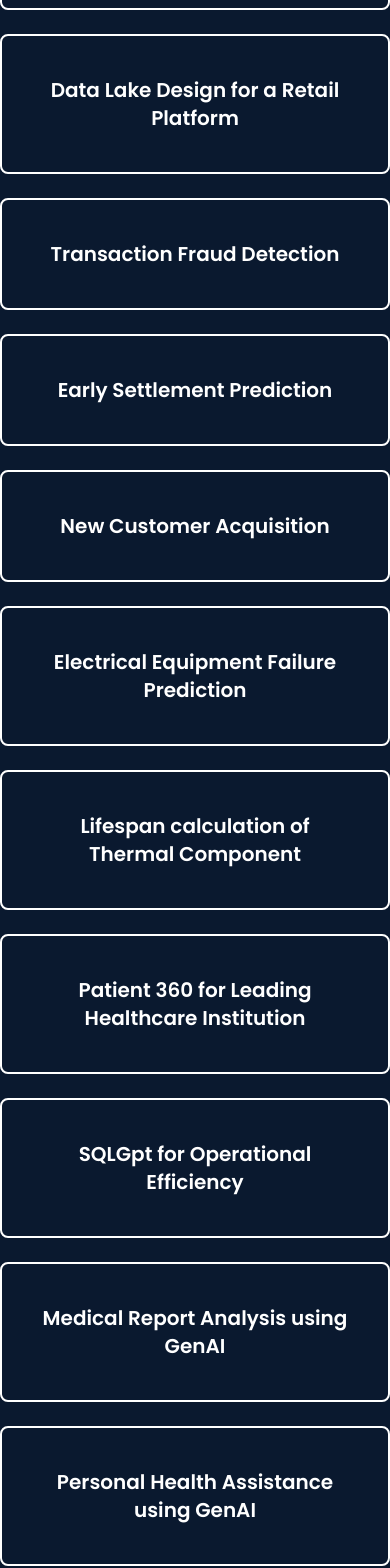
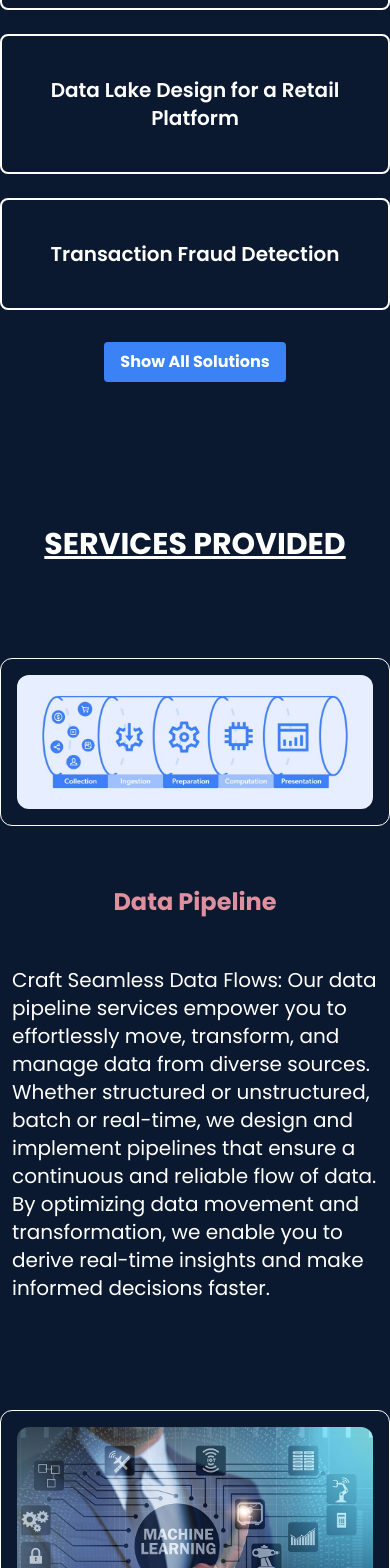
Before and after one commit to souravmandal2004/Aiml-Polestar, a React (Vite) app: page / in a window 390 px wide. Shown: the part 1298-2866 px from the top of the page. Built offline with nearby package versions, Linux system fonts and the light colour scheme.

Commit message:
Dropdown added

```diff
--- a/src/components/Solution.jsx
+++ b/src/components/Solution.jsx
@@ -1,92 +1,83 @@
-import React from 'react';
+import React, { useState, useEffect } from 'react';
 import productImg from "../assets/product.jpg";
 
 function Product() {
+    const [showAll, setShowAll] = useState(false);
+    const [showButton, setShowButton] = useState(true);
+    const [isMobile, setIsMobile] = useState(false);
+
+    useEffect(() => {
+        const handleResize = () => {
+            setIsMobile(window.innerWidth <= 768);
+        };
+
+        handleResize();
+
+        window.addEventListener('resize', handleResize);
+
+        return () => {
+            window.removeEventListener('resize', handleResize);
+        };
+    }, []);
+
+    const handleShowAll = () => {
+        setShowAll(true);
+        setShowButton(false);
+    };
+
     return (
-
-
-
         <div name="solution" className='bg-[#0a192f] w-full overflow-x-hidden'>
-
-            {/* <div className="mt-20 h-screen bg-cover bg-no-repeat" style={{ backgroundImage: `url(${productImg})` }}>
-            </div> */}
-
-
-
             <h3 className='text-3xl sm:text-4xl md:text-5xl text-white flex justify-center items-center mt-36 underline mb-12 font-bold'>SOLUTIONS DELIVERED</h3>
 
-            {/* Use Case Delivered  */}
+            {/* Use Case Delivered */}
             <div className='mt-36 max-w-[1000px] mx-auto'>
-
                 <div className='grid sm:grid-cols-1 md:grid-cols-2 mt-24 lg:grid-cols-4 gap-6 text-xl'>
-
-
-                    {/* eight */}
-                    <div className='flex flex-col justify-center text-center items-center border-white border-2 p-[2em] rounded-lg  hover:bg-[#214392] transition duration-300 cursor-pointer'>
-                        <p className='text-white font-semibold'>GenAI Implementation for Operational Efficiency</p>
+                    {/* Render solutions based on screen size */}
+                    {(showAll || !showButton || !isMobile) ? (
+                        // Render all solutions
+                        <>
+                            <SolutionCard title="GenAI Implementation for Operational Efficiency" />
+                            <SolutionCard title="Data Lake Design for a Retail Platform" />
+                            <SolutionCard title="Transaction Fraud Detection" />
+                            <SolutionCard title="Early Settlement Prediction" />
+                            <SolutionCard title="New Customer Acquisition" />
+                            <SolutionCard title="Electrical Equipment Failure Prediction" />
+                            <SolutionCard title="Lifespan calculation of Thermal Component" />
+                            <SolutionCard title="Patient 360 for Leading Healthcare Institution" />
+                            <SolutionCard title="SQLGpt for Operational Efficiency" />
+                            <SolutionCard title="Medical Report Analysis using GenAI" />
+                            <SolutionCard title="Personal Health Assistance using GenAI" />
+                            <SolutionCard title="Patient Health Score" />
+                        </>
+                    ) : (
+                        // Render only three solutions initially
+                        <>
+                            <SolutionCard title="GenAI Implementation for Operational Efficiency" />
+                            <SolutionCard title="Data Lake Design for a Retail Platform" />
+                            <SolutionCard title="Transaction Fraud Detection" />
+                        </>
+                    )}
+                </div>
+                {/* Dropdown button to show all solutions for mobile */}
+                {showButton && !showAll && isMobile && (
+                    <div className="flex justify-center mt-8 sm:hidden">
+                        <button onClick={handleShowAll} className="bg-blue-500 hover:bg-[#0A192F] text-white font-bold py-2 px-4 rounded">
+                            Show All Solutions
+                        </button>
                     </div>
-
-                    {/* sixth */}
-                    <div className='flex flex-col justify-center text-center items-center border-white border-2 p-[2em] rounded-lg  hover:bg-[#214392] transition duration-300 cursor-pointer'>
-                        <p className='text-white font-semibold'>Data Lake Design for a Retail Platform</p>
-                    </div>
-
-                    {/* first  */}
-                    <div className='border-white border-2 p-[2em] flex flex-col justify-center text-center items-center rounded-lg  hover:bg-[#214392] transition duration-300 cursor-pointer'>
-                        <p className='text-white font-semibold'>Transaction Fraud Detection</p>
-                    </div>
-
-                    {/* second */}
-                    <div className='flex flex-col justify-center text-center items-center border-white border-2 p-[2em] rounded-lg  hover:bg-[#214392] transition duration-300 cursor-pointer'>
-                        <p className='text-white font-semibold'>Early Settlement Prediction</p>
-                    </div>
-                    {/* third */}
-                    <div className='flex flex-col justify-center text-center items-center border-white border-2 p-[2em] rounded-lg  hover:bg-[#214392] transition duration-300 cursor-pointer'>
-                        <p className='text-white font-semibold'>New Customer Acquisition</p>
-                    </div>
-
-                    {/* fourth */}
-                    <div className='flex flex-col justify-center text-center items-center border-white border-2 p-[2em] rounded-lg  hover:bg-[#214392] transition duration-300 cursor-pointer'>
-                        <p className='text-white font-semibold'>Electrical Equipment Failure Prediction</p>
-                    </div>
-
-                    {/* fifth */}
-                    <div className='flex flex-col justify-center text-center items-center border-white border-2 p-[2em] rounded-lg  hover:bg-[#214392] transition duration-300 cursor-pointer'>
-                        <p className='text-white font-semibold'>Lifespan calculation of Thermal Component</p>
-                    </div>
-
-
-
-                    {/* seventh */}
-                    <div className='flex flex-col justify-center text-center items-center border-white border-2 p-[2em] rounded-lg  hover:bg-[#214392] transition duration-300 cursor-pointer'>
-                        <p className='text-white font-semibold'>Patient 360 for Leading Healthcare Institution</p>
-                    </div>
-
-
-
-                    {/* Ninth  */}
-                    <div className='flex flex-col justify-center text-center items-center border-white border-2 p-[2em] rounded-lg  hover:bg-[#214392] transition duration-300 cursor-pointer'>
-                        <p className='text-white font-semibold'>SQLGpt for Operational Efficiency</p>
-                    </div>
-
-                    {/* Tenth  */}
-                    <div className='flex flex-col justify-center text-center items-center border-white border-2 p-[2em] rounded-lg  hover:bg-[#214392] transition duration-300 cursor-pointer'>
-                        <p className='text-white font-semibold'>Medical Report Analysis using GenAI</p>
-                    </div>
-
-                    {/* Eleventh  */}
-                    <div className='flex flex-col justify-center text-center items-center border-white border-2 p-[2em] rounded-lg  hover:bg-[#214392] transition duration-300 cursor-pointer'>
-                        <p className='text-white font-semibold'>Personal Health Assistance using GenAI</p>
-                    </div>
-
-                    {/* Twelve  */}
-                    <div className='flex flex-col justify-center text-center items-center border-white border-2 p-[2em] rounded-lg  hover:bg-[#214392] transition duration-300 cursor-pointer'>
-                        <p className='text-white font-semibold'>Patient Health Score</p>
-                    </div>
-                </div>
+                )}
             </div>
         </div>
     );
 }
 
+// Component for rendering individual solution cards
+function SolutionCard({ title }) {
+    return (
+        <div className='flex flex-col justify-center text-center items-center border-white border-2 p-[2em] rounded-lg hover:bg-[#214392] transition duration-300 cursor-pointer'>
+            <p className='text-white font-semibold'>{title}</p>
+        </div>
+    );
+}
+
 export default Product;
```
